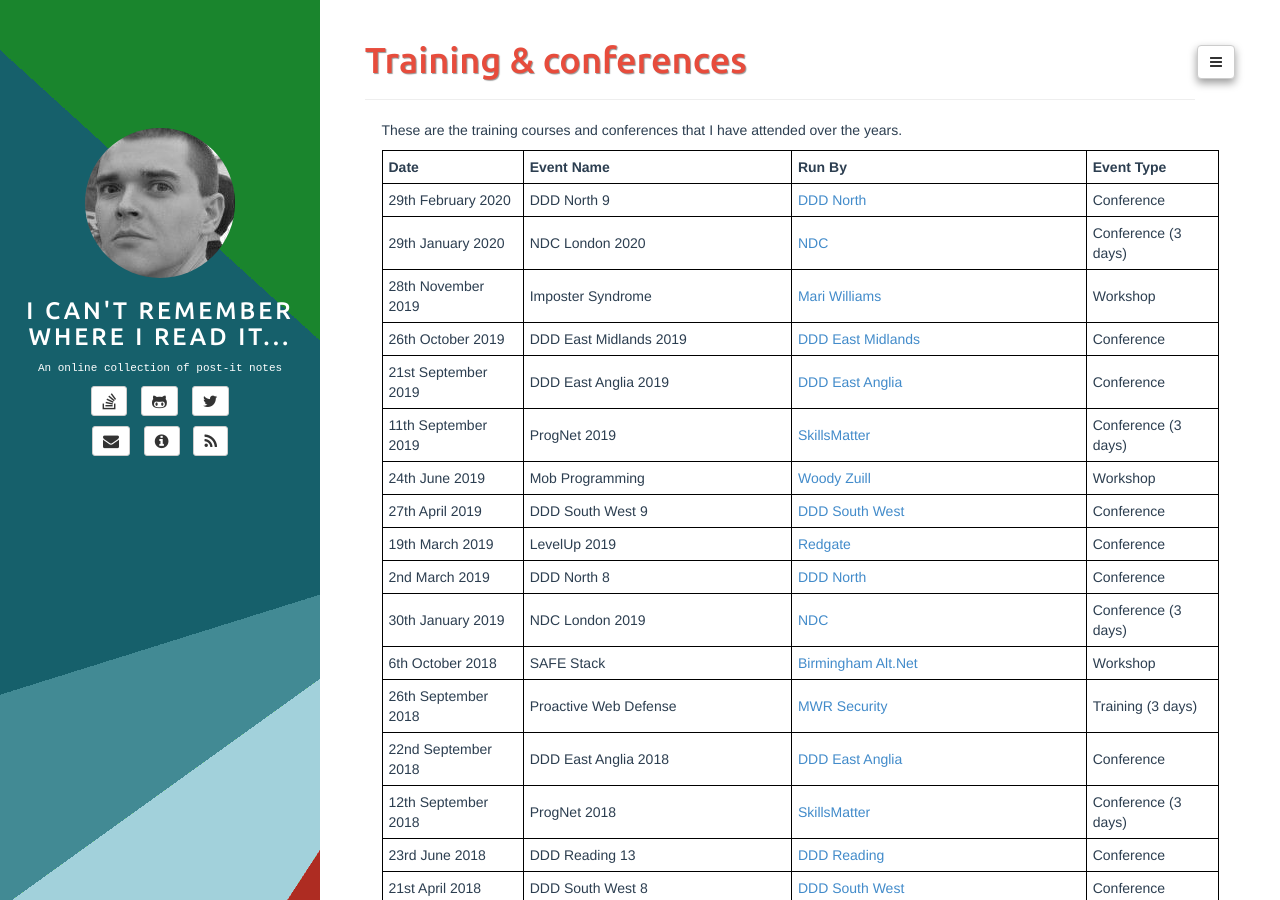
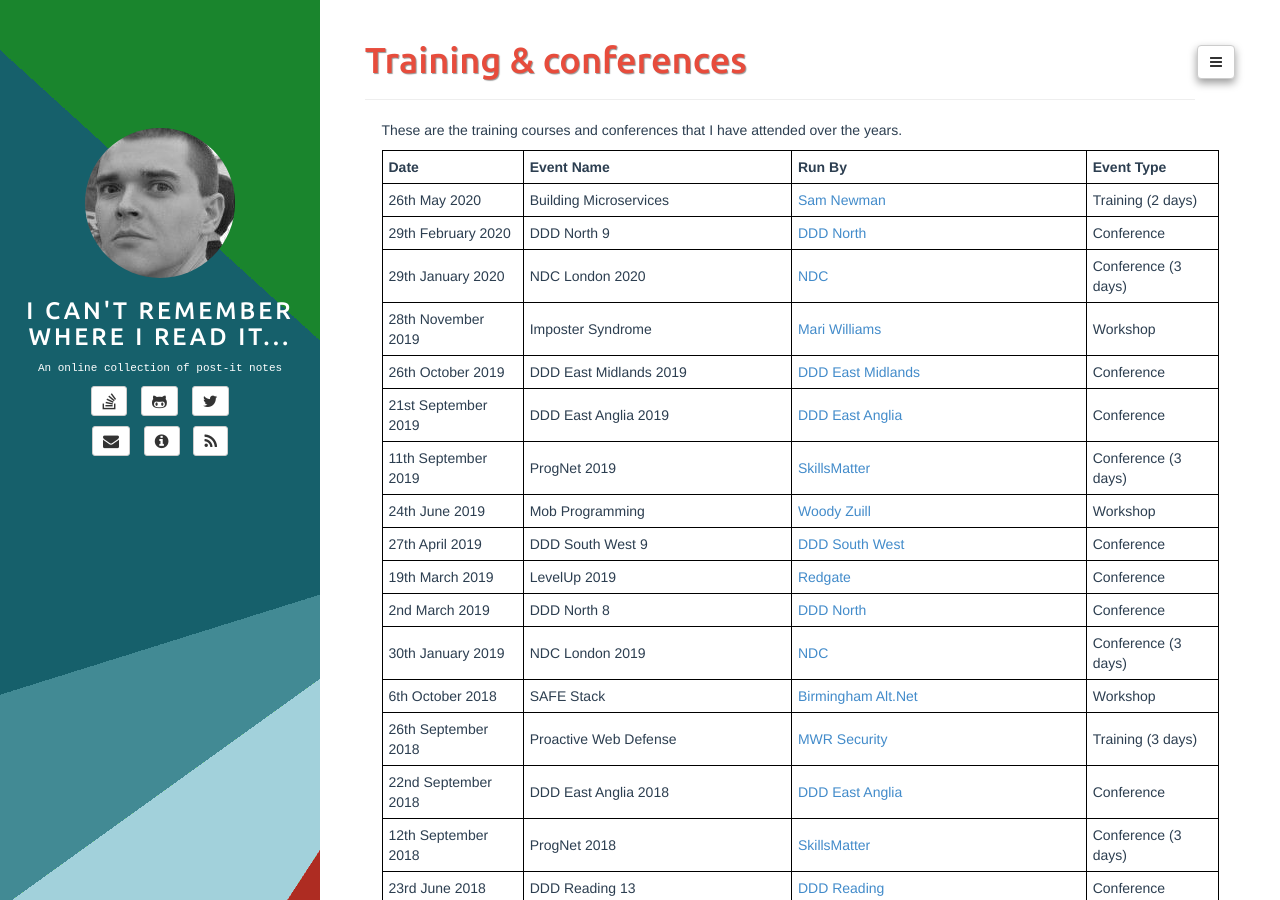
Before and after one commit to adrianbanks/adrianbanks.github.io, a Jekyll site: the page built from training.md, in a window 1280 px wide and 900 px high. Built offline with Jekyll 4.4.1, drawn with Linux system fonts in a browser that asks for light colours.

Commit message:
Add microservices training course

```diff
--- a/training.md
+++ b/training.md
@@ -7,6 +7,7 @@ These are the training courses and conferences that I have attended over the yea
 
 | **Date**            | **Event Name**                                     | **Run By**                                               | **Event Type**      |
 | ------------------- | -------------------------------------------------- | -------------------------------------------------------- | ------------------- |
+| 26th May 2020       | Building Microservices                             | [Sam Newman][27]                                         | Training (2 days)   |
 | 29th February 2020  | DDD North 9                                        | [DDD North][3]                                           | Conference          |
 | 29th January 2020   | NDC London 2020                                    | [NDC][9]                                                 | Conference (3 days) |
 | 28th November 2019  | Imposter Syndrome                                  | [Mari Williams][26]                                      | Workshop            |
```
Also changed, not shown: other parts of training.md (+1 -0 lines).
